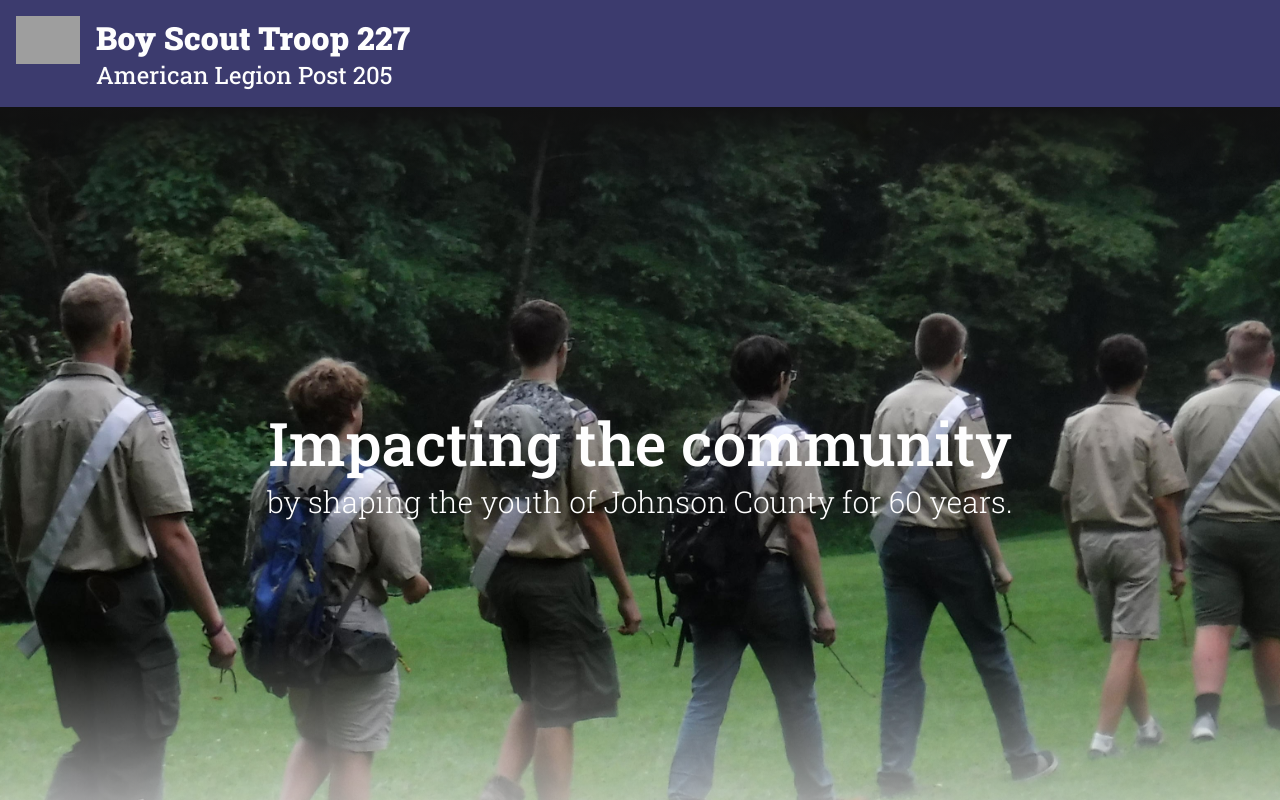
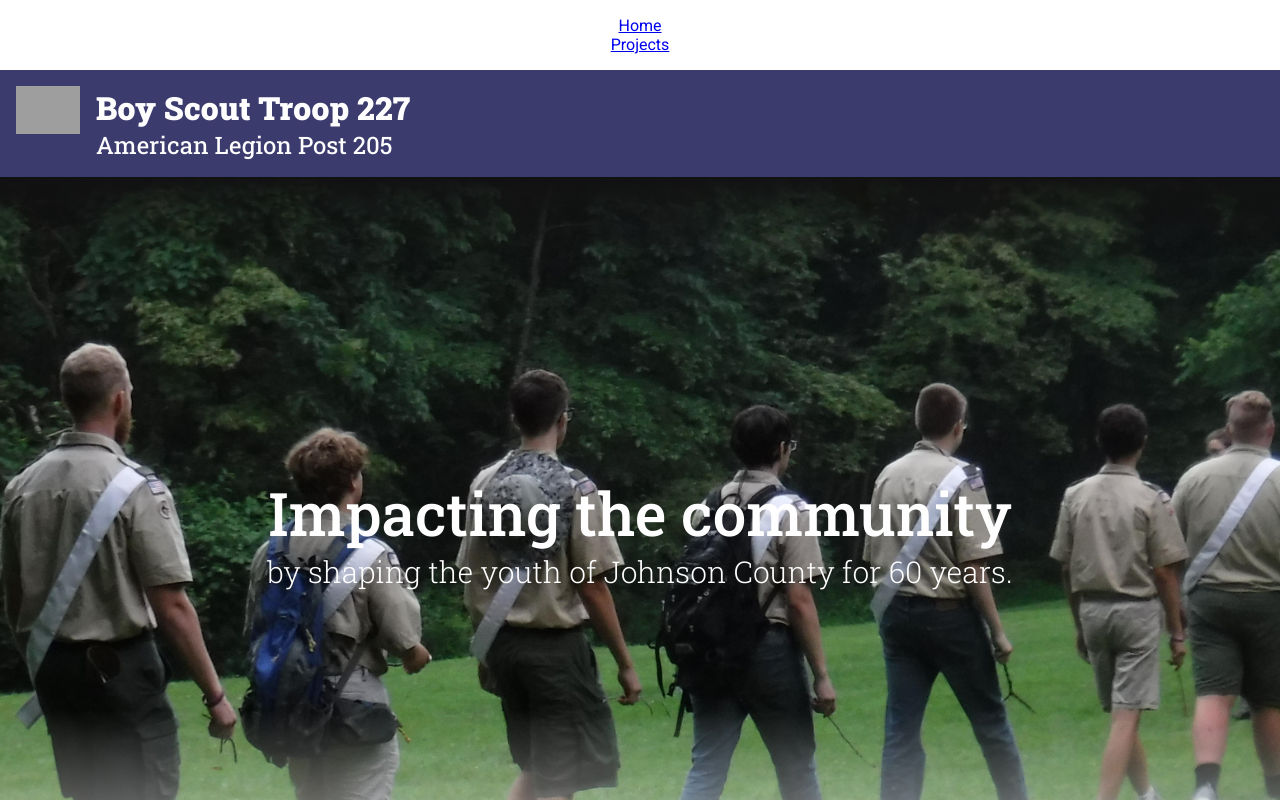
Before and after one commit to SATroop227Media/WebpageTroop227, a React (Vite) app: page / in a window 1280 px wide. Shown: the top 800 px of the page. Built offline with nearby package versions, Linux system fonts and the light colour scheme; grey boxes are pictures that could not be loaded.

Commit message:
added nav and added route components

```diff
--- a/src/App.tsx
+++ b/src/App.tsx
@@ -1,4 +1,4 @@
-import Main from './pages/Main'
+import Main from './routes/main'
 
 function App() {
   return (
--- a/src/components/AppNav.tsx
+++ b/src/components/AppNav.tsx
@@ -1,5 +1,14 @@
-function AppNav() {
+import { Link } from "react-router-dom"
 
+export default function AppNav() {
+    return <nav>
+        <ul>
+            <li>
+                <Link to={`/`}>Home</Link>
+            </li>
+            <li>
+                <Link to={`/projects`}>Projects</Link>
+            </li>
+        </ul>
+    </nav>
 }
-
-export default AppNav()
--- /dev/null
+++ b/src/pages/MainPage.tsx
@@ -0,0 +1,12 @@
+
+import {Outlet} from "react-router-dom"
+import AppNav from "../components/AppNav"
+
+export default function Root() {
+    return (
+        <>
+            <AppNav />
+            <Outlet />
+        </>
+    )
+}
--- a/src/pages/Main.tsx
+++ b/src/routes/main.tsx
@@ -4,7 +4,7 @@ import project3 from '../assets/project3.jpg'
 import group from '../assets/group.jpg'
 import '../styles/global/App.css'
 
-function Main() {
+function Root() {
     return (
         <>
           <header>
@@ -101,4 +101,4 @@ function Main() {
     )
 }
 
-export default Main
+export default Root
--- a/src/pages/Projects.tsx
+++ b/src/routes/projects.tsx
@@ -1,4 +1,4 @@
-function Projects() {
+function ProjectPage() {
     return (
         <>
             Projects Page
@@ -6,4 +6,4 @@ function Projects() {
     )
 }
 
-export default Projects
+export default ProjectPage
```
Also changed, not shown: src/router.tsx (+13 -7 lines), src/routes/root.tsx (deleted, +0 -7 lines), src/pages/ErrorPage.tsx (renamed from src/pages/Error.tsx).
